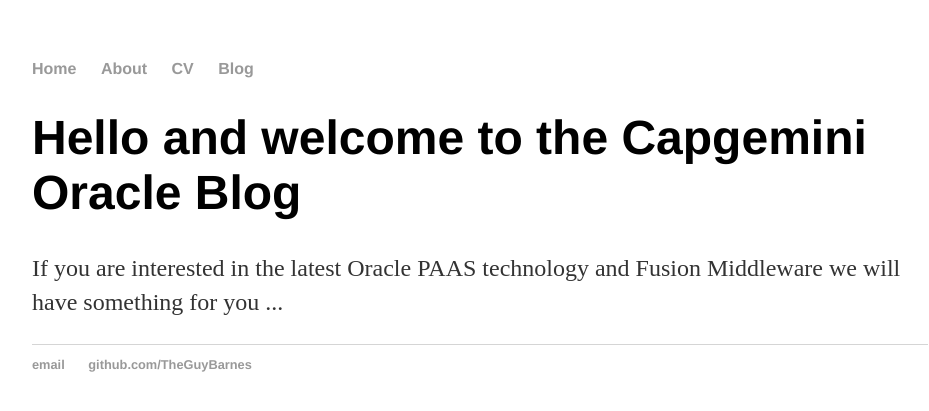
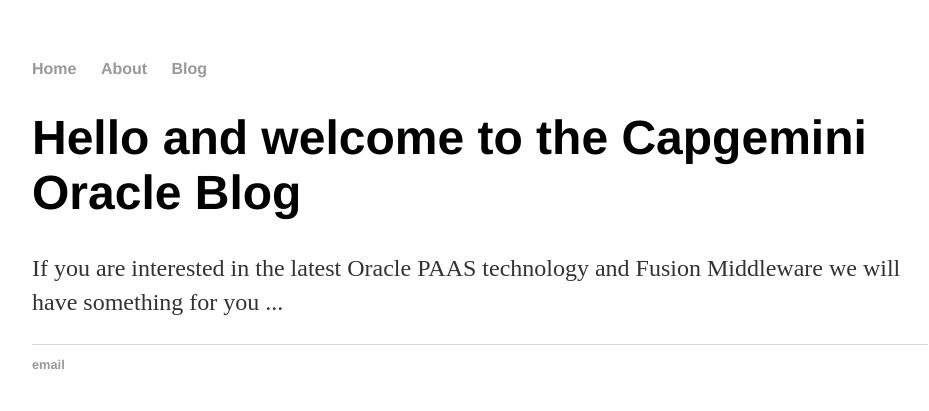
Before and after one commit to TheGuyBarnes/TheGuyBarnes.github.io, a Jekyll site: the page built from index.html, in a window 1280 px wide. Shown: the top 411 px of the page, without its empty margins (160-1089 px from the left). Built offline with Jekyll 4.4.1, drawn with Linux system fonts in a browser that asks for light colours.

Commit message:
Update default.html

```diff
--- a/_layouts/default.html
+++ b/_layouts/default.html
@@ -10,7 +10,6 @@
 	    		<ul>
 	        		<li><a href="/">Home</a></li>
 		        	<li><a href="/about">About</a></li>
-	        		<li><a href="/cv">CV</a></li>
 	        		<li><a href="/blog">Blog</a></li>
 	    		</ul>
 			</nav>
@@ -22,7 +21,6 @@
 			<footer>
 	    		<ul>
 	        		<li><a href="mailto:oraclepaas@gmail.com">email</a></li>
-	        		<li><a href="https://github.com/TheGuyBarnes">github.com/TheGuyBarnes</a></li>
 				</ul>
 			</footer>
 		</body>
```
